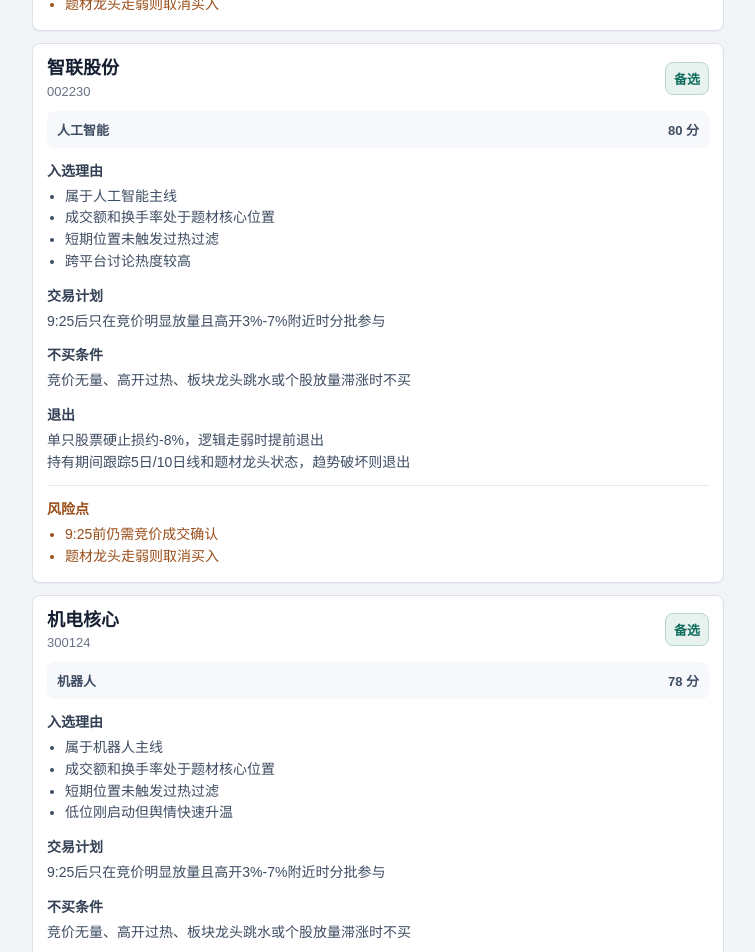
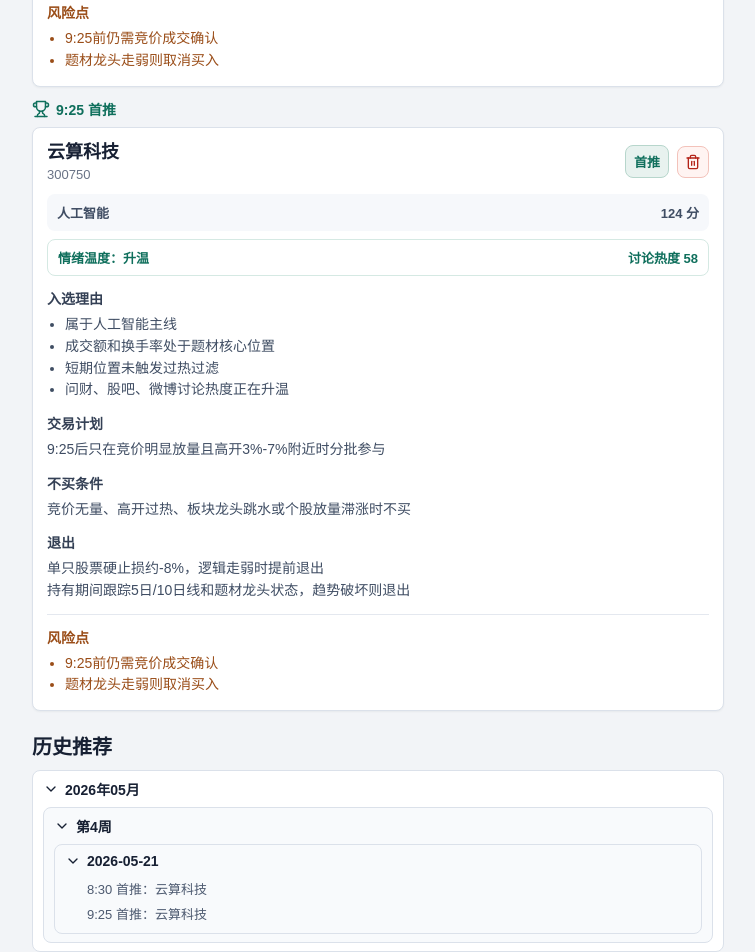
Before and after one commit to shigzhu/MyShareStockData, a React (Vite) app: page / in a window 1280 px wide. Shown: the part 740-1692 px from the top of the page, without its empty margins (262-1017 px from the left). Built offline with nearby package versions, Linux system fonts and the light colour scheme.

Commit message:
feat: add primary history and deletion UX

```diff
--- a/src/App.tsx
+++ b/src/App.tsx
@@ -1,10 +1,44 @@
+import { useMemo, useState } from "react";
 import type { ReactNode } from "react";
-import { Activity, AlertTriangle, Clock, ShieldCheck } from "lucide-react";
+import { Activity, AlertTriangle, ChevronDown, Clock, ShieldCheck, Trash2, Trophy } from "lucide-react";
 import { sampleTradingDay } from "./data/sampleTradingDay";
 import { generateAuctionPlan, generatePreMarketPlan } from "./domain/strategyEngine";
-import type { CandidatePlan, StrategyResult } from "./domain/types";
+import type { CandidatePlan, DeleteReason, RecommendationDeletion, StrategyResult, TradeStage } from "./domain/types";
 
-function CandidateCard({ candidate }: { candidate: CandidatePlan }) {
+const deleteReasons: DeleteReason[] = ["过热", "不喜欢", "已买过", "风险大", "题材不认可", "其他"];
+
+interface DailyPlan {
+  tradeDate: string;
+  preMarket: StrategyResult;
+  auction: StrategyResult;
+}
+
+function recommendationKey(stage: TradeStage, candidate: CandidatePlan) {
+  return `${stage}-${candidate.stock.code}`;
+}
+
+function getMonthLabel(tradeDate: string) {
+  const [year, month] = tradeDate.split("-");
+  return `${year}年${month}月`;
+}
+
+function getWeekLabel(tradeDate: string) {
+  const [year, month, day] = tradeDate.split("-").map(Number);
+  const firstDayOfMonth = new Date(year, month - 1, 1);
+  const mondayBasedOffset = (firstDayOfMonth.getDay() + 6) % 7;
+  return `第${Math.ceil((mondayBasedOffset + day) / 7)}周`;
+}
+
+function CandidateCard({
+  candidate,
+  stage,
+  onDelete
+}: {
+  candidate: CandidatePlan;
+  stage: TradeStage;
+  onDelete: (stage: TradeStage, candidate: CandidatePlan, reason: DeleteReason) => void;
+}) {
+  const [choosingDelete, setChoosingDelete] = useState(false);
   const roleLabel = candidate.role === "PRIMARY" ? "首推" : candidate.role === "CONFIRMED" ? "确认" : "备选";
 
   return (
@@ -14,12 +48,39 @@
           <strong>{candidate.stock.name}</strong>
           <span>{candidate.stock.code}</span>
         </div>
-        <b>{roleLabel}</b>
+        <div className="candidate-actions">
+          <b>{roleLabel}</b>
+          <button
+            aria-label={`删除${candidate.stock.name}`}
+            className="icon-button"
+            type="button"
+            onClick={() => setChoosingDelete((value) => !value)}
+          >
+            <Trash2 size={16} />
+          </button>
+        </div>
       </div>
+
+      {choosingDelete && (
+        <div className="delete-reasons">
+          {deleteReasons.map((reason) => (
+            <button key={reason} type="button" onClick={() => onDelete(stage, candidate, reason)}>
+              {reason}
+            </button>
+          ))}
+        </div>
+      )}
+
       <div className="score-row">
         <span>{candidate.theme.name}</span>
         <span>{candidate.score} 分</span>
       </div>
+
+      <div className="heat-row">
+        <span>情绪温度：{candidate.heat.temperature}</span>
+        <span>讨论热度 {candidate.heat.rawScore}</span>
+      </div>
+
       <section>
         <h3>入选理由</h3>
         <ul>
@@ -55,7 +116,47 @@
   );
 }
 
-function PlanSection({ title, result, icon }: { title: string; result: StrategyResult; icon: ReactNode }) {
+function PrimaryStrip({
+  title,
+  candidate,
+  stage,
+  onDelete
+}: {
+  title: string;
+  candidate?: CandidatePlan;
+  stage: TradeStage;
+  onDelete: (stage: TradeStage, candidate: CandidatePlan, reason: DeleteReason) => void;
+}) {
+  if (!candidate) {
+    return null;
+  }
+
+  return (
+    <section className="primary-strip">
+      <div className="primary-title">
+        <Trophy size={18} />
+        <span>{title}</span>
+      </div>
+      <CandidateCard candidate={candidate} stage={stage} onDelete={onDelete} />
+    </section>
+  );
+}
+
+function PlanSection({
+  title,
+  result,
+  icon,
+  hiddenKeys,
+  onDelete
+}: {
+  title: string;
+  result: StrategyResult;
+  icon: ReactNode;
+  hiddenKeys: Set<string>;
+  onDelete: (stage: TradeStage, candidate: CandidatePlan, reason: DeleteReason) => void;
+}) {
+  const visibleCandidates = result.candidates.filter((candidate) => !hiddenKeys.has(recommendationKey(result.stage, candidate)));
+
   return (
     <section className="plan-section">
       <div className="section-title">
@@ -66,17 +167,76 @@
         </div>
       </div>
       <div className="candidate-list">
-        {result.candidates.map((candidate) => (
-          <CandidateCard key={`${result.stage}-${candidate.stock.code}`} candidate={candidate} />
+        {visibleCandidates.map((candidate) => (
+          <CandidateCard
+            key={`${result.stage}-${candidate.stock.code}`}
+            candidate={candidate}
+            stage={result.stage}
+            onDelete={onDelete}
+          />
         ))}
       </div>
     </section>
   );
 }
 
+function History({ dailyPlan }: { dailyPlan: DailyPlan }) {
+  return (
+    <section className="history">
+      <h2>历史推荐</h2>
+      <details open>
+        <summary>
+          <ChevronDown size={16} />
+          {getMonthLabel(dailyPlan.tradeDate)}
+        </summary>
+        <details open>
+          <summary>
+            <ChevronDown size={16} />
+            {getWeekLabel(dailyPlan.tradeDate)}
+          </summary>
+          <details open>
+            <summary>
+              <ChevronDown size={16} />
+              {dailyPlan.tradeDate}
+            </summary>
+            <div className="history-day">
+              <span>8:30 首推：{dailyPlan.preMarket.candidates[0]?.stock.name ?? "无"}</span>
+              <span>9:25 首推：{dailyPlan.auction.candidates[0]?.stock.name ?? "无"}</span>
+            </div>
+          </details>
+        </details>
+      </details>
+    </section>
+  );
+}
+
 export default function App() {
-  const preMarket = generatePreMarketPlan(sampleTradingDay);
-  const auction = generateAuctionPlan(sampleTradingDay, preMarket);
+  const preMarket = useMemo(() => generatePreMarketPlan(sampleTradingDay), []);
+  const auction = useMemo(() => generateAuctionPlan(sampleTradingDay, preMarket), [preMarket]);
+  const [deletions, setDeletions] = useState<RecommendationDeletion[]>([]);
+
+  const hiddenKeys = useMemo(
+    () => new Set(deletions.map((deletion) => `${deletion.stage}-${deletion.code}`)),
+    [deletions]
+  );
+
+  const visiblePrePrimary = preMarket.candidates.find((candidate) => !hiddenKeys.has(recommendationKey(preMarket.stage, candidate)));
+  const visibleAuctionPrimary = auction.candidates.find((candidate) => !hiddenKeys.has(recommendationKey(auction.stage, candidate)));
+
+  function handleDelete(stage: TradeStage, candidate: CandidatePlan, reason: DeleteReason) {
+    setDeletions((current) => [
+      ...current,
+      {
+        code: candidate.stock.code,
+        name: candidate.stock.name,
+        tradeDate: sampleTradingDay.tradeDate,
+        stage,
+        role: candidate.role,
+        reason,
+        deletedAt: new Date().toISOString()
+      }
+    ]);
+  }
 
   return (
     <main className="app">
@@ -106,8 +266,34 @@
         </div>
       </section>
 
-      <PlanSection title="8:30 准备名单" result={preMarket} icon={<Clock size={22} />} />
-      <PlanSection title="9:25 竞价确认" result={auction} icon={<Activity size={22} />} />
+      <section className="daily-primary">
+        <h2>今日首推</h2>
+        <PrimaryStrip title="8:30 首推" candidate={visiblePrePrimary} stage={preMarket.stage} onDelete={handleDelete} />
+        <PrimaryStrip title="9:25 首推" candidate={visibleAuctionPrimary} stage={auction.stage} onDelete={handleDelete} />
+      </section>
+
+      {deletions.length > 0 && (
+        <section className="deletion-log">
+          已删除 {deletions.length} 条推荐，最近原因：{deletions[deletions.length - 1].reason}
+        </section>
+      )}
+
+      <History dailyPlan={{ tradeDate: sampleTradingDay.tradeDate, preMarket, auction }} />
+
+      <PlanSection
+        title="8:30 准备名单"
+        result={preMarket}
+        icon={<Clock size={22} />}
+        hiddenKeys={hiddenKeys}
+        onDelete={handleDelete}
+      />
+      <PlanSection
+        title="9:25 竞价确认"
+        result={auction}
+        icon={<Activity size={22} />}
+        hiddenKeys={hiddenKeys}
+        onDelete={handleDelete}
+      />
 
       <footer className="disclaimer">
         <AlertTriangle size={18} />
--- a/src/styles.css
+++ b/src/styles.css
@@ -94,8 +94,76 @@
   overflow-wrap: anywhere;
 }
 
-.plan-section {
+.daily-primary,
+.plan-section,
+.history {
   margin-top: 20px;
+}
+
+.daily-primary h2,
+.history h2 {
+  font-size: 20px;
+  margin-bottom: 10px;
+}
+
+.primary-strip {
+  margin-top: 12px;
+}
+
+.primary-title {
+  align-items: center;
+  color: #0f6f5c;
+  display: flex;
+  font-size: 14px;
+  font-weight: 800;
+  gap: 6px;
+  margin-bottom: 8px;
+}
+
+.deletion-log {
+  background: #fff7ed;
+  border: 1px solid #fed7aa;
+  border-radius: 8px;
+  color: #9a4d18;
+  font-size: 13px;
+  line-height: 1.45;
+  margin-top: 14px;
+  padding: 10px 12px;
+}
+
+.history details {
+  background: #ffffff;
+  border: 1px solid #dbe1ea;
+  border-radius: 8px;
+  margin-top: 8px;
+  padding: 8px 10px;
+}
+
+.history details details {
+  background: #f8fafc;
+}
+
+.history summary {
+  align-items: center;
+  color: #172033;
+  cursor: pointer;
+  display: flex;
+  font-size: 14px;
+  font-weight: 800;
+  gap: 6px;
+  list-style: none;
+}
+
+.history summary::-webkit-details-marker {
+  display: none;
+}
+
+.history-day {
+  color: #4d5a70;
+  display: grid;
+  font-size: 13px;
+  gap: 6px;
+  padding: 10px 2px 2px 22px;
 }
 
 .section-title {
@@ -143,6 +211,13 @@
   gap: 12px;
 }
 
+.candidate-actions {
+  align-items: center;
+  display: flex;
+  flex: 0 0 auto;
+  gap: 8px;
+}
+
 .candidate-head strong {
   display: block;
   font-size: 18px;
@@ -166,6 +241,40 @@
   padding: 6px 8px;
 }
 
+.icon-button {
+  align-items: center;
+  background: #fff4f2;
+  border: 1px solid #f3c2ba;
+  border-radius: 8px;
+  color: #b42318;
+  display: inline-flex;
+  height: 32px;
+  justify-content: center;
+  padding: 0;
+  width: 32px;
+}
+
+.delete-reasons {
+  background: #fff7ed;
+  border: 1px solid #fed7aa;
+  border-radius: 8px;
+  display: grid;
+  gap: 8px;
+  grid-template-columns: repeat(3, minmax(0, 1fr));
+  margin-top: 12px;
+  padding: 10px;
+}
+
+.delete-reasons button {
+  background: #ffffff;
+  border: 1px solid #f6c58f;
+  border-radius: 8px;
+  color: #9a4d18;
+  font-size: 13px;
+  font-weight: 700;
+  min-height: 32px;
+}
+
 .score-row {
   align-items: center;
   background: #f6f8fb;
@@ -177,6 +286,19 @@
   justify-content: space-between;
   margin: 12px 0;
   padding: 9px 10px;
+}
+
+.heat-row {
+  align-items: center;
+  border: 1px solid #d5e9e3;
+  border-radius: 8px;
+  color: #0f6f5c;
+  display: flex;
+  font-size: 13px;
+  font-weight: 800;
+  justify-content: space-between;
+  margin: -4px 0 12px;
+  padding: 8px 10px;
 }
 
 .candidate-card section + section {
@@ -239,4 +361,8 @@
   .market-panel {
     grid-template-columns: 1fr;
   }
+
+  .delete-reasons {
+    grid-template-columns: repeat(2, minmax(0, 1fr));
+  }
 }
```
Also changed, not shown: 2 other files (tests, documents, lock files or other folders).
